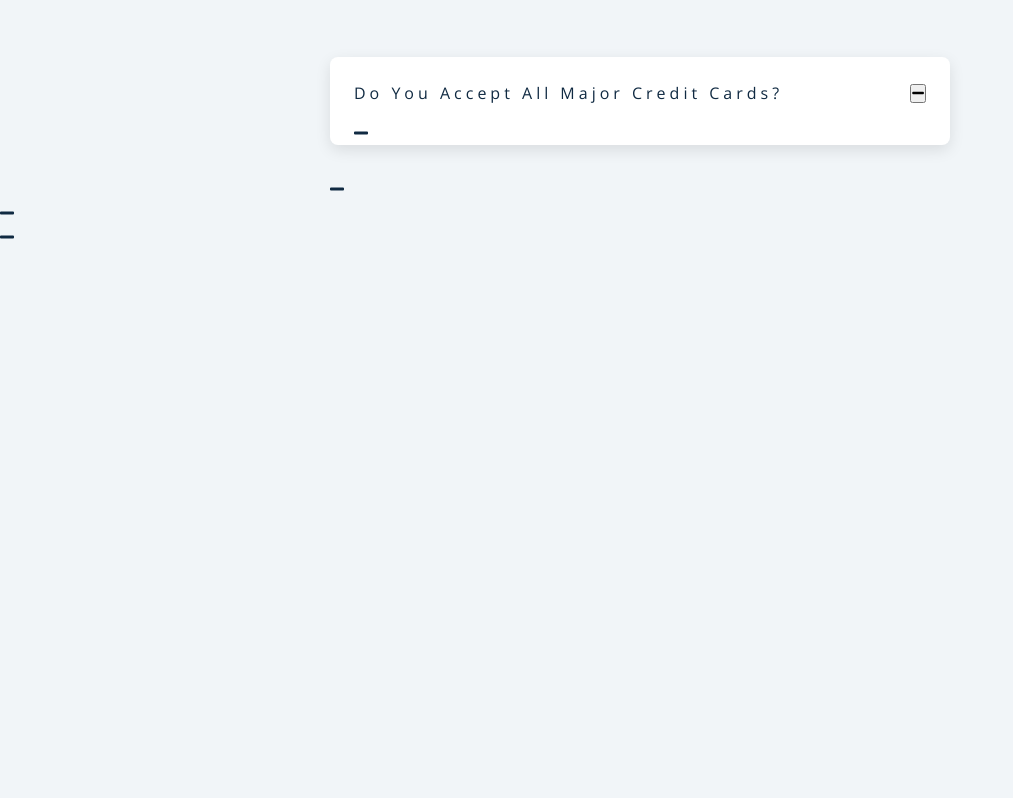
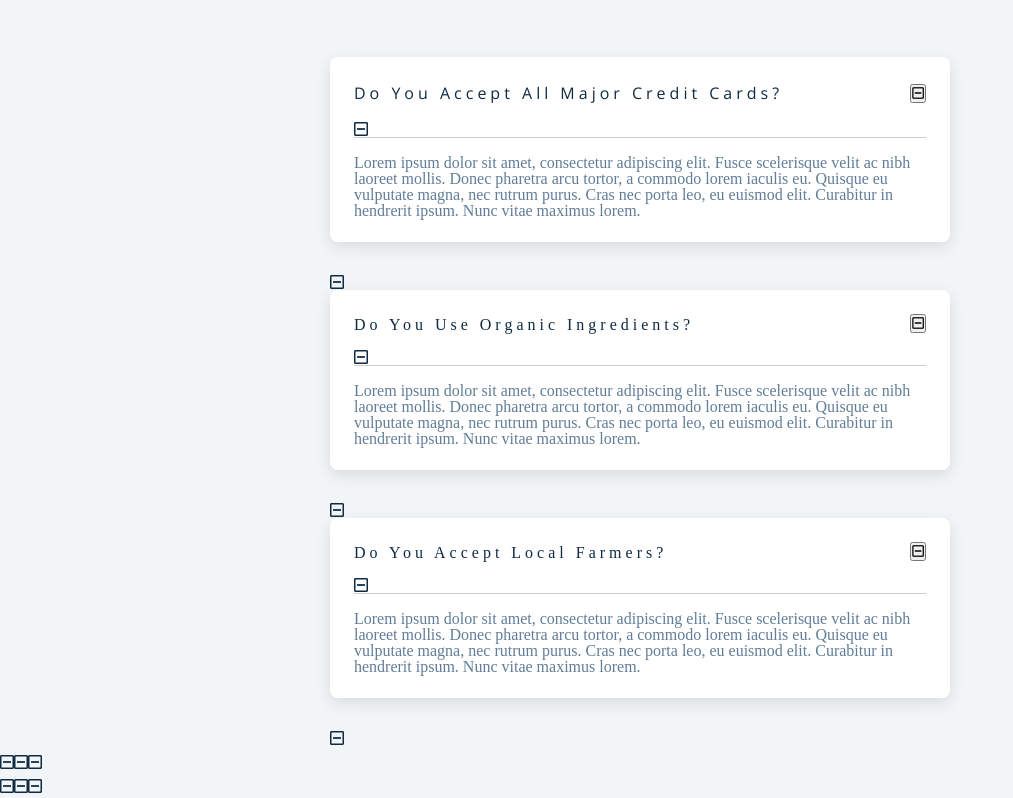
Before and after one commit to jsimmons01/questions-repo, a plain HTML site: page index.html in a window 1280 px wide. Shown: the part 167-965 px from the top of the page, without its empty margins (0-1013 px from the left). Before the commit the page ends 800 px from the top, so only its background shows below. Drawn offline with nearby package versions, Linux system fonts and the light colour scheme.

Commit message:
Update index.html

```diff
--- a/index.html
+++ b/index.html
@@ -31,13 +31,64 @@
              <p> Do you accept all major credit cards?</p>
           <button type="button" class="questions-btn">
             <span class="plus-icon>
-              <i class="fas fa-plus">
+              <i class="far fa-plus-square">
             </span>
             <span class="minus-icon">
-            <i class="fas fa-minus"</span>
+            <i class="far fa-minus-square"</span>
           </div>
-
           </button>
+          <!-- question text-->
+          <div class="question-text">
+            <p>
+              Lorem ipsum dolor sit amet, consectetur adipiscing elit. Fusce scelerisque velit ac nibh laoreet mollis.
+              Donec pharetra arcu tortor, a commodo lorem iaculis eu. Quisque eu vulputate magna, nec rutrum purus.
+              Cras nec porta leo, eu euismod elit. Curabitur in hendrerit ipsum. Nunc vitae maximus lorem.
+            </p>
+          </div>
+        </article>
+      <!-- end single quesiton -->
+            <!-- single question -->
+        <article class="question">
+          <div class="question-title">
+             <p> Do you use organic ingredients?</p>
+          <button type="button" class="questions-btn">
+            <span class="plus-icon>
+              <i class="far fa-plus-square">
+            </span>
+            <span class="minus-icon">
+            <i class="far fa-minus-square"</span>
+          </div>
+          </button>
+          <!-- question text-->
+          <div class="question-text">
+            <p>
+              Lorem ipsum dolor sit amet, consectetur adipiscing elit. Fusce scelerisque velit ac nibh laoreet mollis.
+              Donec pharetra arcu tortor, a commodo lorem iaculis eu. Quisque eu vulputate magna, nec rutrum purus.
+              Cras nec porta leo, eu euismod elit. Curabitur in hendrerit ipsum. Nunc vitae maximus lorem.
+            </p>
+          </div>
+        </article>
+      <!-- end single quesiton -->
+                    <!-- single question -->
+        <article class="question">
+          <div class="question-title">
+             <p> Do you accept local Farmers?</p>
+          <button type="button" class="questions-btn">
+            <span class="plus-icon>
+              <i class="far fa-plus-square">
+            </span>
+            <span class="minus-icon">
+            <i class="far fa-minus-square"</span>
+          </div>
+          </button>
+          <!-- question text-->
+          <div class="question-text">
+            <p>
+              Lorem ipsum dolor sit amet, consectetur adipiscing elit. Fusce scelerisque velit ac nibh laoreet mollis.
+              Donec pharetra arcu tortor, a commodo lorem iaculis eu. Quisque eu vulputate magna, nec rutrum purus.
+              Cras nec porta leo, eu euismod elit. Curabitur in hendrerit ipsum. Nunc vitae maximus lorem.
+            </p>
+          </div>
         </article>
       <!-- end single quesiton -->
       </div>
```
